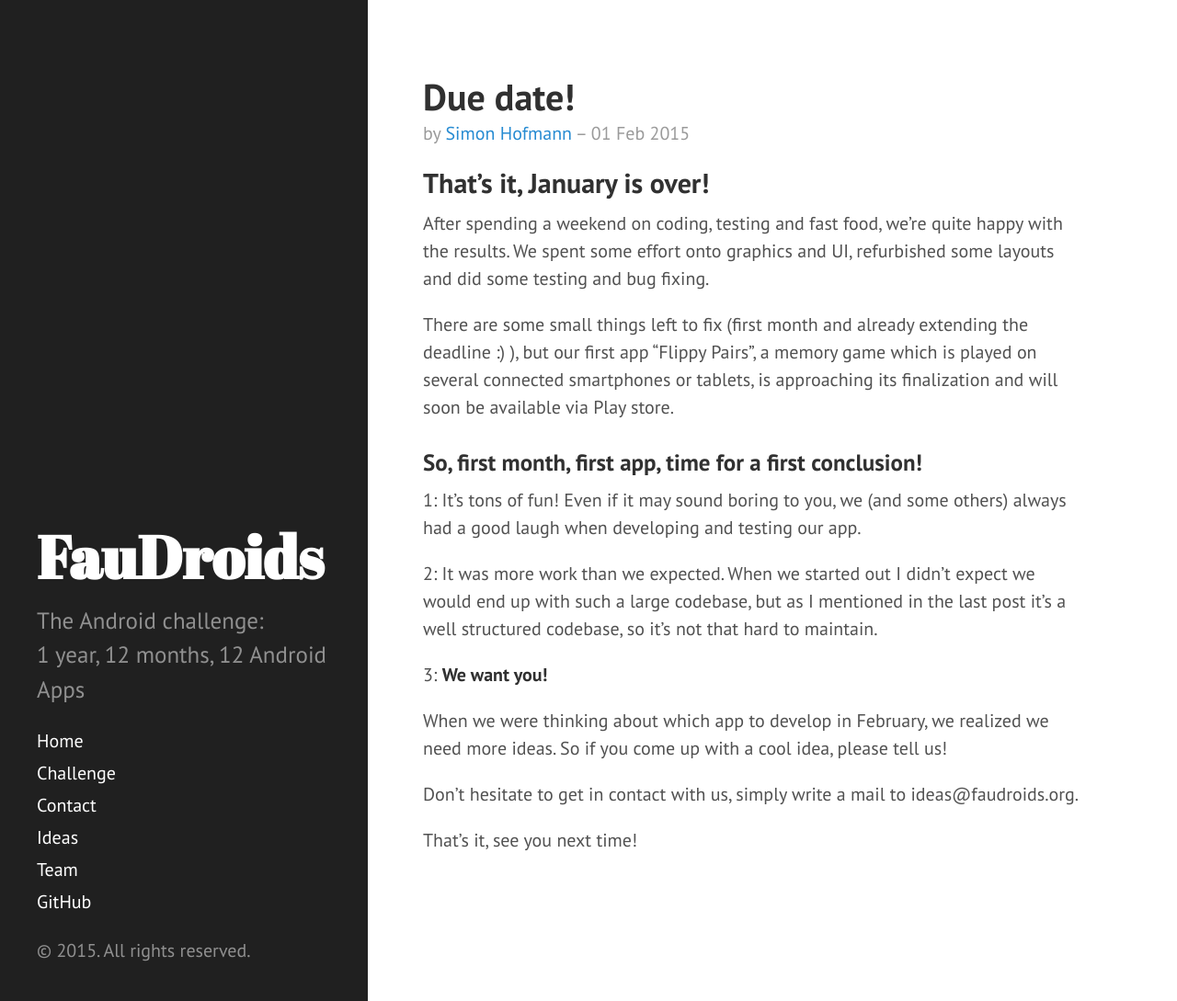
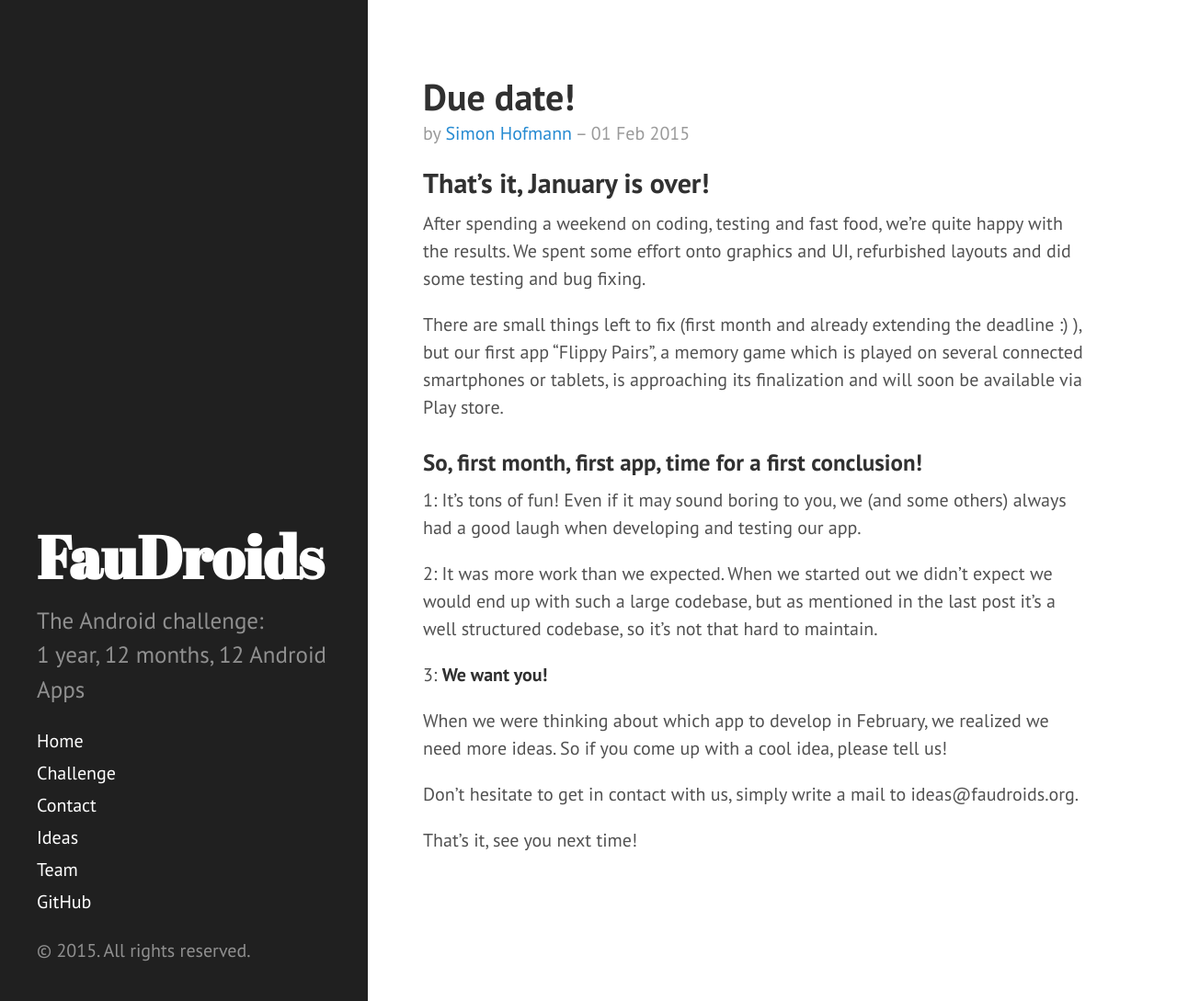
Before and after one commit to Haroenv/FauDroids.github.io, a Jekyll site: the page built from _posts/2015-02-01-due-date.md, in a window 1280 px wide and 1089 px high. Shown: the whole window at 92% size. Built offline with Jekyll 4.4.1, drawn with Linux system fonts in a browser that asks for light colours; Markdown is read by kramdown in place of the engine named in the settings.

Commit message:
Fixed typos

```diff
--- a/_posts/2015-02-01-due-date.md
+++ b/_posts/2015-02-01-due-date.md
@@ -7,15 +7,15 @@ author: simon
 ## That's it, January is over!
 
 After spending a weekend on coding, testing and fast food, we're quite happy with the results.
-We spent some effort onto graphics and UI, refurbished some layouts and did some testing and bug fixing.
+We spent some effort onto graphics and UI, refurbished layouts and did some testing and bug fixing.
 
-There are some small things left to fix (first month and already extending the deadline :) ), but our first app "Flippy Pairs", a memory game which is played on several connected smartphones or tablets, is approaching its finalization and will soon be available via Play store.
+There are small things left to fix (first month and already extending the deadline :) ), but our first app "Flippy Pairs", a memory game which is played on several connected smartphones or tablets, is approaching its finalization and will soon be available via Play store.
 
 ### So, first month, first app, time for a first conclusion!
 
 1: It's tons of fun! Even if it may sound boring to you, we (and some others) always had a good laugh when developing and testing our app.
 
-2: It was more work than we expected. When we started out I didn't expect we would end up with such a large codebase, but as I mentioned in the last post it's a  well structured codebase, so it's not that hard to maintain.
+2: It was more work than we expected. When we started out we didn't expect we would end up with such a large codebase, but as mentioned in the last post it's a well structured codebase, so it's not that hard to maintain.
 
 3: **We want you!**
 
```
